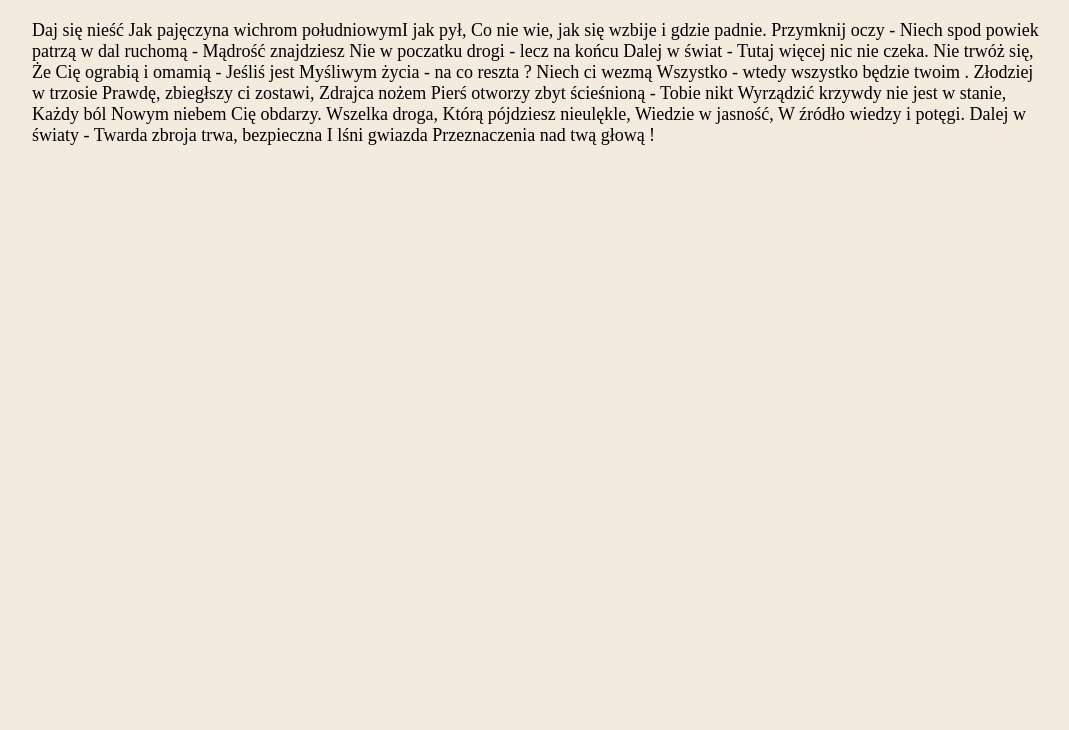
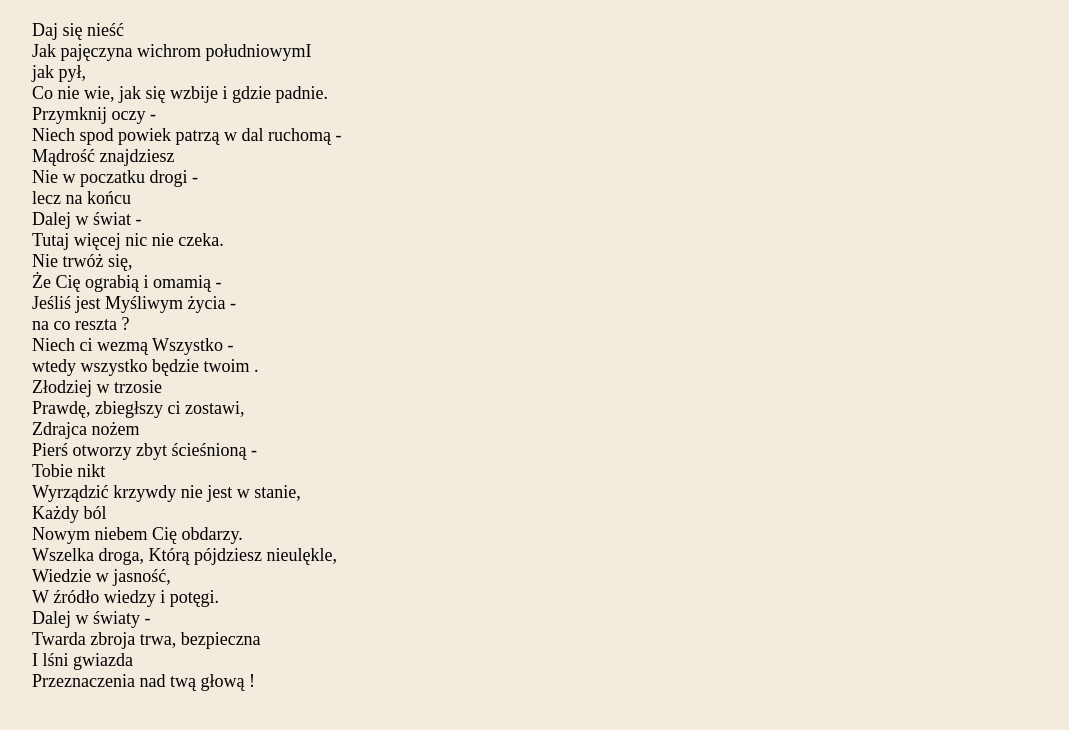
Before and after one commit to ewelinaMaz/nauka-gita, a plain HTML site: page index.html in a window 1280 px wide. Shown: the part 128-858 px from the top of the page, without its empty margins (104-1173 px from the left). Before the commit the page ends 800 px from the top, so only its background shows below. Drawn offline with Linux system fonts and the light colour scheme.

Commit message:
Add break row in html

```diff
--- a/index.html
+++ b/index.html
@@ -13,7 +13,7 @@
       </section>
       <section class="article">
         <div class="container">
-          <p>Daj się nieść Jak pajęczyna wichrom południowymI jak pył, Co nie wie, jak się wzbije i gdzie padnie. Przymknij oczy - Niech spod powiek patrzą w dal ruchomą - Mądrość znajdziesz Nie w poczatku drogi - lecz na końcu Dalej w świat - Tutaj więcej nic nie czeka. Nie trwóż się, Że Cię ograbią i omamią - Jeśliś jest Myśliwym życia - na co reszta ? Niech ci wezmą Wszystko - wtedy wszystko będzie twoim . Złodziej w trzosie Prawdę, zbiegłszy ci zostawi, Zdrajca nożem Pierś otworzy zbyt ścieśnioną - Tobie nikt Wyrządzić krzywdy nie jest w stanie, Każdy ból Nowym niebem Cię obdarzy. Wszelka droga, Którą pójdziesz nieulękle, Wiedzie w jasność, W źródło wiedzy i potęgi. Dalej w światy - Twarda zbroja trwa, bezpieczna I lśni gwiazda Przeznaczenia nad twą głową !</p>
+          <p>Daj się nieść <br>Jak pajęczyna wichrom południowymI <br>jak pył, <br>Co nie wie, jak się wzbije i gdzie padnie. <br>Przymknij oczy - <br>Niech spod powiek patrzą w dal ruchomą - <br>Mądrość znajdziesz <br>Nie w poczatku drogi - <br>lecz na końcu <br>Dalej w świat - <br>Tutaj więcej nic nie czeka. <br>Nie trwóż się, <br>Że Cię ograbią i omamią - <br>Jeśliś jest Myśliwym życia - <br>na co reszta ? <br>Niech ci wezmą Wszystko - <br>wtedy wszystko będzie twoim . <br>Złodziej w trzosie <br>Prawdę, zbiegłszy ci zostawi, <br>Zdrajca nożem <br>Pierś otworzy zbyt ścieśnioną - <br>Tobie nikt <br>Wyrządzić krzywdy nie jest w stanie, <br>Każdy ból <br>Nowym niebem Cię obdarzy. <br>Wszelka droga, Którą pójdziesz nieulękle, <br>Wiedzie w jasność, <br>W źródło wiedzy i potęgi. <br>Dalej w światy - <br>Twarda zbroja trwa, bezpieczna <br>I lśni gwiazda <br>Przeznaczenia nad twą głową !</p>
         </div>
       </section>
     </body>
```
